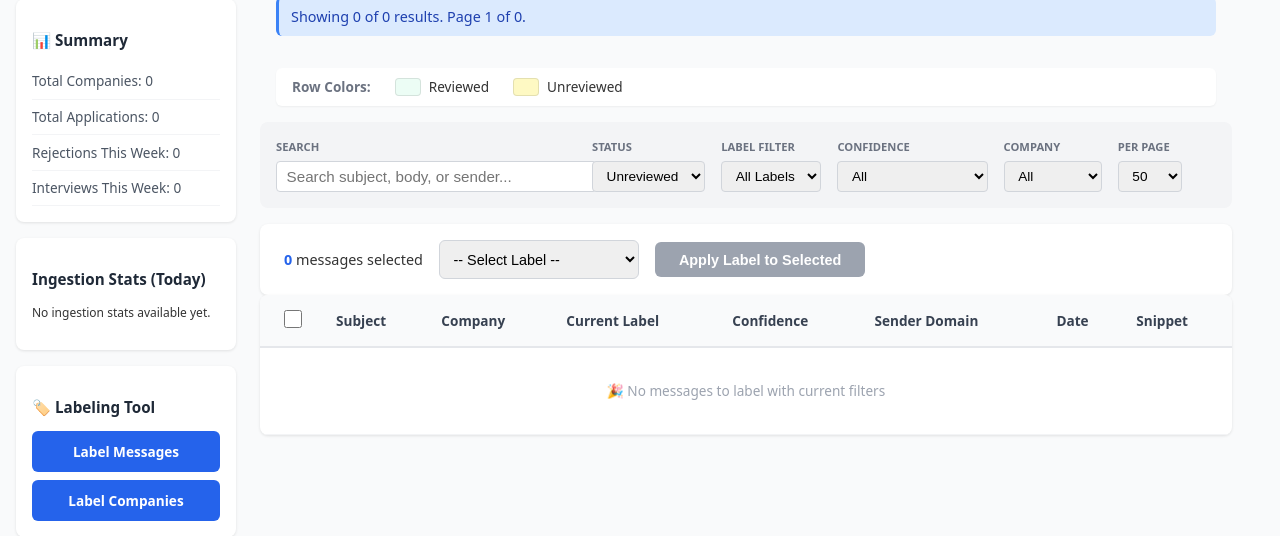
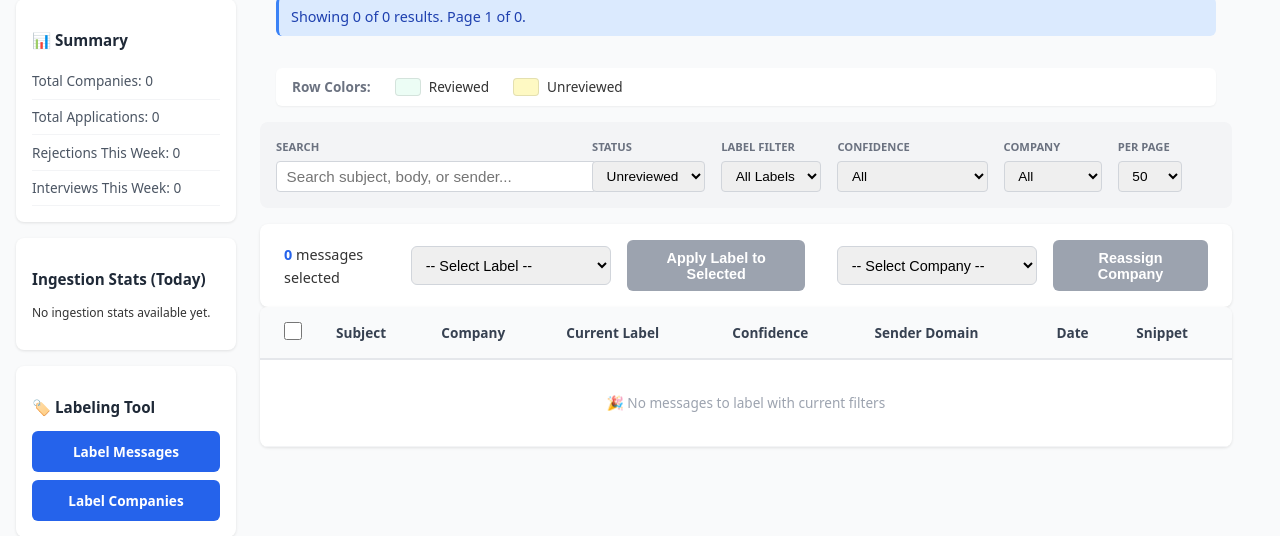
Before and after one commit to cyberthreatgurl/GmailJobTracker, a Django app: page /label_messages/ in a window 1280 px wide. Shown: the part 218-754 px from the top of the page. Run offline with Django 5.2, Linux system fonts and the light colour scheme; the visitor is signed in with stand-in values (Sample User, id 1); data that the repository does not hold is empty.

Commit message:
latest progress on company parsing

```diff
--- a/json/companies.json
+++ b/json/companies.json
@@ -223,6 +223,9 @@
     "Sentinel One": "https://www.sentinelone.com/jobs/",
     "Banduri": "https://www.banduri.com/Jobs",
     "Remitly": "https://careers.remitly.com/",
-    "Trellix": "https://careers.trellix.com/"
+    "Trellix": "https://careers.trellix.com/",
+    "Amazon": "https://www.amazon.jobs/en/",
+    "Partner Forces": "https://www.partnerforces.com/careers/",
+    "Integrated Resources, Inc.": "https://irionline.jobs.net/jobs"
   }
 }
--- a/tracker/templates/tracker/label_messages.html
+++ b/tracker/templates/tracker/label_messages.html
@@ -357,19 +357,29 @@
   <!-- Bulk Actions Form -->
   <form method="post" id="bulk-form">
     {% csrf_token %}
-    <input type="hidden" name="action" value="bulk_label">
+    <input type="hidden" name="action" value="bulk_label" id="form-action">
     <div class="bulk-actions">
       <div>
         <span class="selected-count" id="selected-count">0</span> messages selected
       </div>
-      <select name="bulk_label" id="bulk-label" required>
+      <select name="bulk_label" id="bulk-label">
         <option value="">-- Select Label --</option>
         {% for label in label_choices %}
           <option value="{{ label }}">{{ label }}</option>
         {% endfor %}
       </select>
-      <button type="submit" class="btn btn-primary" id="bulk-submit" disabled>
+      <button type="submit" class="btn btn-primary" id="bulk-submit" disabled onclick="return submitBulkLabel()">
         Apply Label to Selected
+      </button>
+      <select name="company_id" id="company-select" style="margin-left: 1rem; padding: 0.6rem; border-radius: 6px; border: 1px solid #d1d5db; font-size: 0.9rem; min-width: 200px;">
+        <option value="">-- Select Company --</option>
+        <option value="none">None (Clear Company)</option>
+        {% for company in all_companies %}
+          <option value="{{ company.id }}">{{ company.name }}</option>
+        {% endfor %}
+      </select>
+      <button type="submit" class="btn btn-primary" id="company-submit" disabled onclick="return submitCompanyReassign()">
+        Reassign Company
       </button>
     </div>
     <!-- Message Table -->
@@ -489,11 +499,48 @@
 
       document.getElementById('selected-count').textContent = count;
       document.getElementById('bulk-submit').disabled = count === 0;
+      document.getElementById('company-submit').disabled = count === 0;
 
       // Update select-all checkbox state
       const selectAll = document.getElementById('select-all');
       selectAll.checked = count === checkboxes.length && count > 0;
       selectAll.indeterminate = count > 0 && count < checkboxes.length;
+    }
+
+    function submitBulkLabel() {
+      const count = document.querySelectorAll('.message-checkbox:checked').length;
+      const label = document.getElementById('bulk-label').value;
+
+      if (!label) {
+        alert('Please select a label');
+        return false;
+      }
+
+      if (!confirm(`Apply label "${label}" to ${count} message(s)?`)) {
+        return false;
+      }
+
+      document.getElementById('form-action').value = 'bulk_label';
+      return true;
+    }
+
+    function submitCompanyReassign() {
+      const count = document.querySelectorAll('.message-checkbox:checked').length;
+      const companyId = document.getElementById('company-select').value;
+
+      if (!companyId) {
+        alert('Please select a company');
+        return false;
+      }
+
+      const companyName = document.getElementById('company-select').options[document.getElementById('company-select').selectedIndex].text;
+
+      if (!confirm(`Reassign ${count} message(s) to company: ${companyName}?`)) {
+        return false;
+      }
+
+      document.getElementById('form-action').value = 'reassign_company';
+      return true;
     }
 
     function toggleSelectAll() {
--- a/tracker/views.py
+++ b/tracker/views.py
@@ -762,8 +762,12 @@ def delete_company(request, company_id):
     if request.method == "POST":
         company_name = company.name
 
-        # Count related data before deletion
-        message_count = Message.objects.filter(company=company).count()
+        # Count related data before deletion (including noise messages)
+        total_message_count = Message.objects.filter(company=company).count()
+        noise_message_count = Message.objects.filter(
+            company=company, ml_label="noise"
+        ).count()
+        non_noise_message_count = total_message_count - noise_message_count
         application_count = Application.objects.filter(company=company).count()
 
         # Delete all related messages, applications, etc.
@@ -774,10 +778,16 @@ def delete_company(request, company_id):
 
         # Show detailed deletion info
         messages.success(request, f"✅ Company '{company_name}' deleted successfully.")
-        messages.info(
-            request,
-            f"📊 Removed {message_count} messages and {application_count} applications.",
-        )
+        if noise_message_count > 0:
+            messages.info(
+                request,
+                f"📊 Removed {non_noise_message_count} messages ({noise_message_count} noise) and {application_count} applications.",
+            )
+        else:
+            messages.info(
+                request,
+                f"📊 Removed {total_message_count} messages and {application_count} applications.",
+            )
 
         # Trigger model retraining in background
         messages.info(request, "🔄 Retraining model to update training data...")
@@ -1777,6 +1787,40 @@ def label_messages(request):
             else:
                 messages.warning(request, "⚠️ Please select messages and a label")
 
+        elif action == "reassign_company":
+            selected_ids = request.POST.getlist("selected_messages")
+            company_id = request.POST.get("company_id")
+
+            if selected_ids and company_id:
+                try:
+                    if company_id == "none":
+                        company = None
+                    else:
+                        company = Company.objects.get(pk=int(company_id))
+
+                    updated_count = 0
+                    for msg_id in selected_ids:
+                        try:
+                            msg = Message.objects.get(pk=msg_id)
+                            msg.company = company
+                            # Explicitly preserve existing label - only update company
+                            msg.save(update_fields=["company"])
+                            updated_count += 1
+                        except Message.DoesNotExist:
+                            continue
+
+                    company_name = company.name if company else "None"
+                    messages.success(
+                        request,
+                        f"✅ Reassigned {updated_count} message(s) to company: {company_name}",
+                    )
+                except Company.DoesNotExist:
+                    messages.error(request, "❌ Selected company not found")
+                except ValueError:
+                    messages.error(request, "❌ Invalid company ID")
+            else:
+                messages.warning(request, "⚠️ Please select messages and a company")
+
     # Get pagination parameters
     per_page = int(request.GET.get("per_page", 50))
     page = int(request.GET.get("page", 1))
@@ -1964,6 +2008,11 @@ def label_messages(request):
         .order_by("count")
     )
 
+    # Get all companies for the dropdown (sorted by name)
+    from django.db.models.functions import Lower
+
+    all_companies = Company.objects.order_by(Lower("name"))
+
     ctx = {
         "message_list": messages_page,
         "filter_label": filter_label,
@@ -1986,6 +2035,7 @@ def label_messages(request):
         "has_next": has_next,
         "training_output": training_output,
         "filter_reviewed": filter_reviewed,
+        "all_companies": all_companies,
     }
     return render(request, "tracker/label_messages.html", ctx)
 
```
